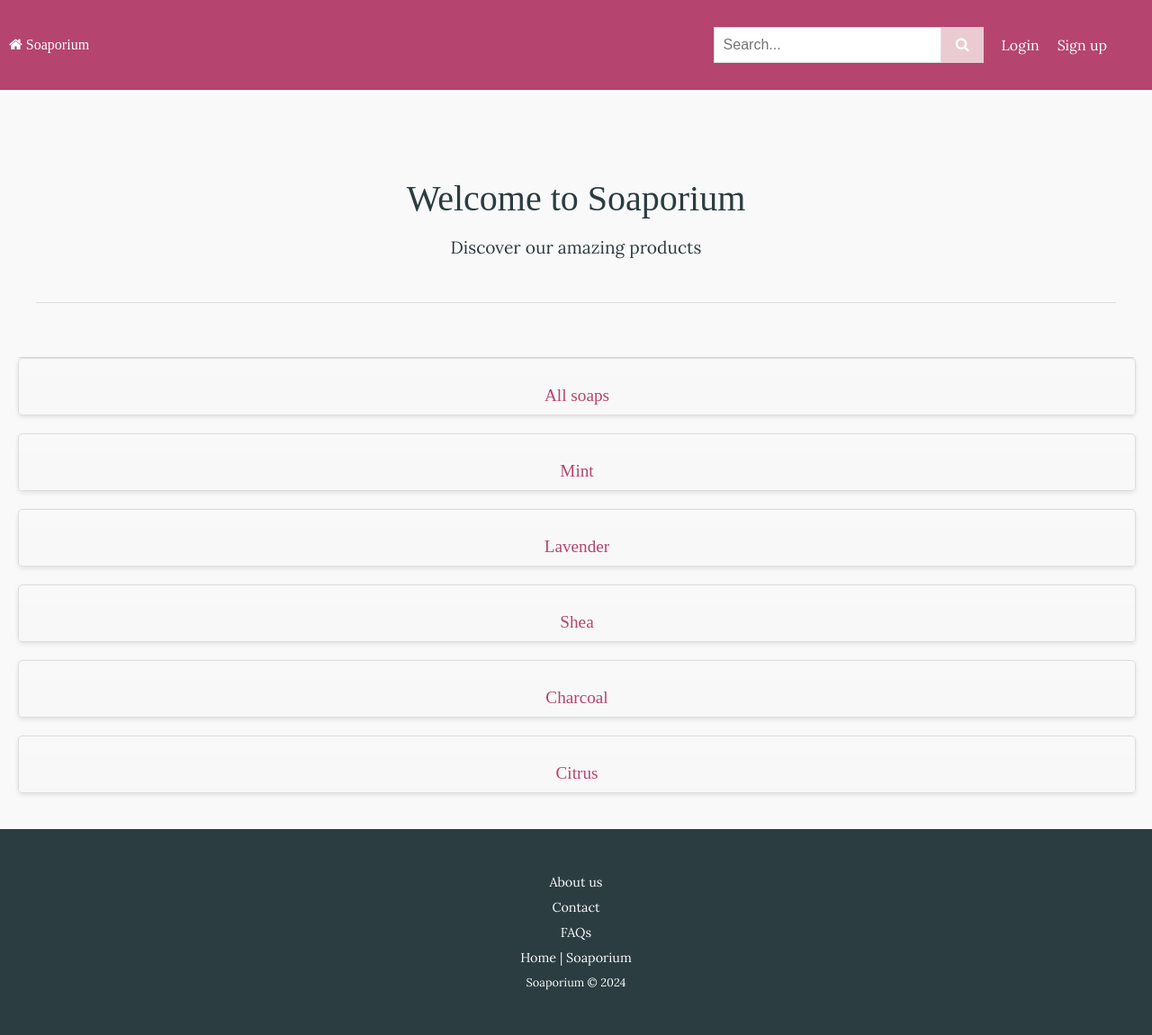
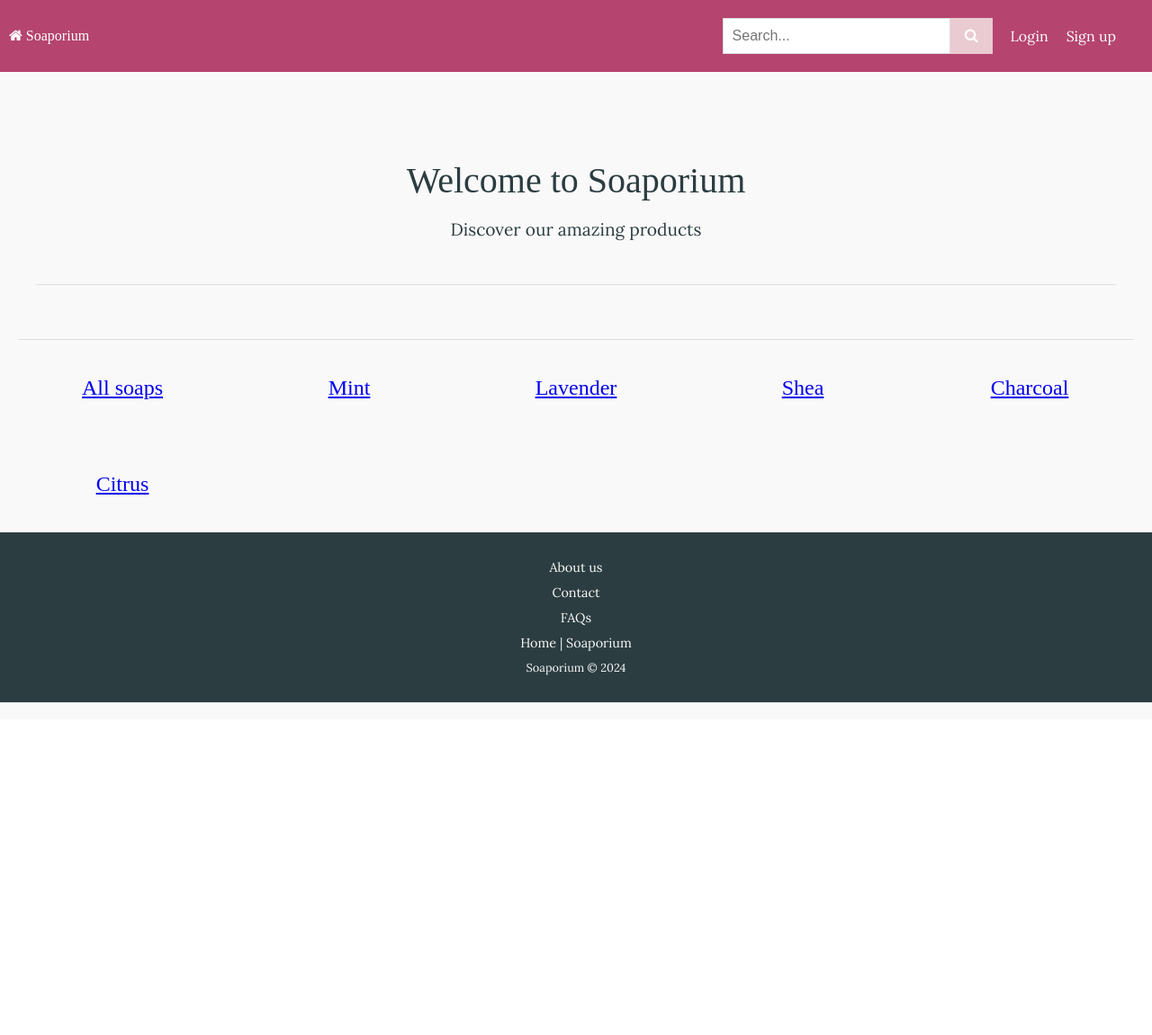
Before and after one commit to anisha-arya/Soap, a Flask app: page / in a window 1280 px wide. Shown: the whole page at 90% size. After the commit the page ends 781 px from the top, so only its background shows below. Run offline with Flask 3, Linux system fonts and the light colour scheme; data comes from the database, SQL or seed files in the repository; some web fonts are replaced.

Commit message:
Restyled home page

```diff
--- a/static/styles.css
+++ b/static/styles.css
@@ -91,13 +89,12 @@ li {
     100% {
         opacity: 0;
         display: none;
-        /* Ensure element is not visible and doesn't take space */
     }
 }
 
 /* Header and Navigation */
-.top-bar {
-    height: 5em;
+/* Header and Navigation */
+.top-bar, .navbar {
     background-color: #b5446e;
     color: #fff;
     padding: 10px;
@@ -107,21 +104,6 @@ li {
     position: sticky;
     top: 0;
     z-index: 1;
-}
-
-.home-link,
-.nav-links li a {
-    color: #fff;
-    text-decoration: none;
-}
-
-.navbar {
-    background-color: #b5446e;
-    color: #fff;
-    display: flex;
-    justify-content: space-between;
-    align-items: center;
-    padding: 0 20px;
 }
 
 .nav-links {
@@ -134,6 +116,18 @@ li {
     margin-right: 20px;
 }
 
+.nav-links a,
+.home-link {
+    color: #fff;
+    text-decoration: none;
+    font-weight: 400;
+}
+
+.nav-links a:hover {
+    text-decoration: underline;
+}
+
+/* Search Bar */
 .search-bar {
     max-width: 300px;
 }
@@ -144,12 +138,7 @@ input[type="password"] {
     font-size: 16px;
     border: 1px solid #ddd;
     width: 100%;
-    flex: 1;
     box-sizing: border-box;
-}
-
-.search-form {
-    min-width: 100%;
 }
 
 .input-wrapper,
@@ -165,14 +154,12 @@ input[type="password"] {
 }
 
 .input-wrapper button {
-    width: auto;
     padding: 10px 15px;
     background-color: #eacbd2;
     color: #fff;
     border: 1px solid #eacbd2;
     cursor: pointer;
     font-size: 16px;
-    flex-shrink: 0;
 }
 
 /* Hero Section */
@@ -197,55 +184,97 @@ input[type="password"] {
     padding: 20px;
 }
 
-.hitem {
-    width: 100%;
-    margin-bottom: 20px;
-    text-align: center;
-    border: 1px solid #ddd;
-    border-radius: 5px;
-    overflow: hidden;
-    box-shadow: 0 2px 5px rgba(0, 0, 0, 0.1);
+.home-items {
+    display: grid;
+    grid-template-columns: repeat(auto-fit, minmax(200px, 1fr));
+    gap: 20px;
 }
 
-.previous-carts-list {
-    width: 50%;
-    margin-bottom: 20px;
-    justify-content: center;
-    border: 1px solid #ddd;
-    border-radius: 5px;
-    overflow: hidden;
-    box-shadow: 0 2px 5px rgba(0, 0, 0, 0.1);
+.home-page a {
+    text-decoration: none;
+    color: #2b3d41;
 }
 
-.content-wrapper{
-    display: flex;
-    justify-content: center;
-    align-items: center;
+.home-links {
+    text-align: center;
+    margin: 20px 0;
 }
 
-.hitem a {
+.home-links a {
+    margin: 0 15px;
     text-decoration: none;
+    font-weight: bold;
+    color: #333;
 }
 
-.hitem img {
-    width: 100%;
-    height: auto;
+/* Featured Soaps Carousel */
+.carousel-container {
+    position: relative;
+    width: 80%;
+    margin: 0 auto;
+    overflow: hidden;
+    border: 1px solid #ddd;
+    border-radius: 10px;
+    padding: 20px;
 }
 
-.hitem h2 {
+.carousel {
+    display: flex;
+    transition: transform 0.5s ease;
+}
+
+.carousel-item {
+    min-width: 100%;
+    text-align: center;
+}
+
+.carousel-item img {
+    width: 100%;
+    height: 200px;
+    object-fit: cover;
+}
+
+.carousel-control {
+    position: absolute;
+    top: 50%;
+    transform: translateY(-50%);
+    background-color: rgba(0, 0, 0, 0.5);
+    color: white;
+    border: none;
+    font-size: 24px;
     padding: 10px;
-    background-color: #f8f8f8;
-    margin: 0;
-    font-size: 1.2rem;
-    color: #b5446e;
+    cursor: pointer;
+    z-index: 0;
+}
+
+.prev {
+    left: 0;
+}
+
+.next {
+    right: 0;
+}
+
+/* Gallery Item Image Styling */
+.gallery-item img {
+    width: 100%;
+    height: 150px;
+    /* Fixed height */
+    object-fit: cover;
+    /* Ensures images cover the container without distortion */
+}
+
+.gallery-items {
+    display: grid;
+    grid-template-columns: repeat(auto-fit, minmax(150px, 1fr));
+    gap: 20px;
 }
 
 /* Footer */
 .footer {
     background-color: #2b3d41;
-    padding: 20px;
+    padding: 10px;
     color: #faf9f9;
-    margin-top: auto;
     flex-shrink: 0;
     text-align: center;
 }
```
Also changed, not shown: other parts of static/styles.css (+30 -22 lines).
